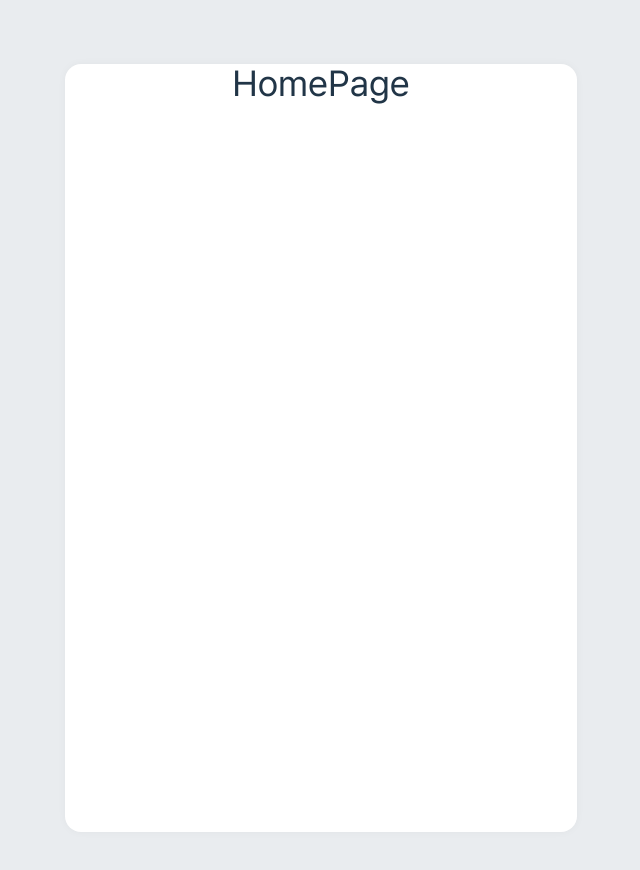
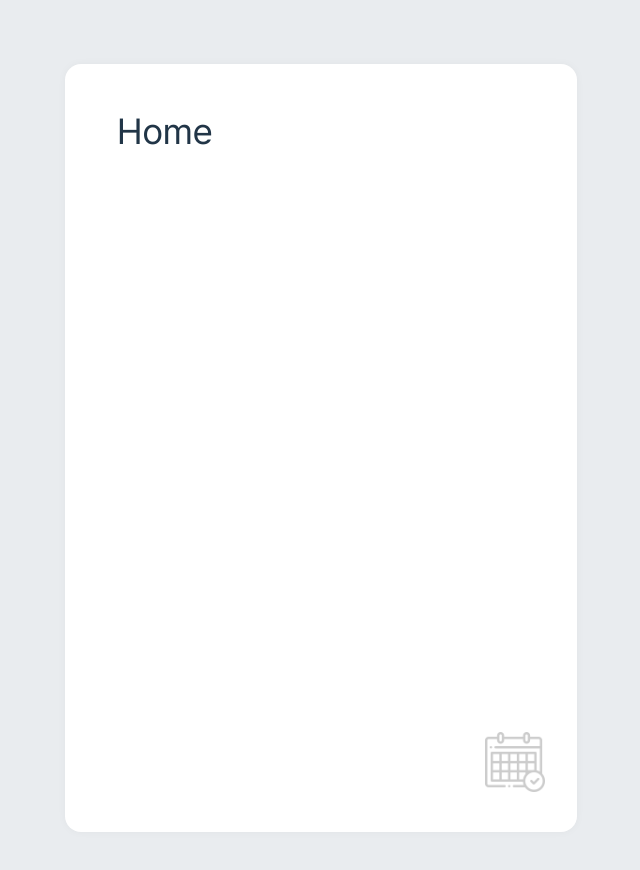
Before and after one commit to jsh6269/react-seminar, a React (Vite) app: page / in a window 1280 px wide. Shown: the top 870 px of the page, without its empty margins (319-959 px from the left). Built offline with nearby package versions, Linux system fonts and the light colour scheme.

Commit message:
feat: link between two

```diff
--- a/src/routes/HistoryPage.jsx
+++ b/src/routes/HistoryPage.jsx
@@ -1,5 +1,18 @@
+import { Link } from "react-router-dom";
+import CheckListIcon from "../assets/images/checklist.png";
+
 const HistoryPage = () => {
-  return <h1>HistoryPage</h1>;
+  return (
+    <>
+      <h1 className="text-start m-12 mb-8 px-1">History</h1>
+      <Link to="/">
+        <img
+          src={CheckListIcon}
+          className="absolute w-15 right-8 bottom-10 opacity-20 hover:opacity-100 transition-opacity duration-120"
+        />
+      </Link>
+    </>
+  );
 };
 
 export default HistoryPage;
--- a/src/routes/HomePage.jsx
+++ b/src/routes/HomePage.jsx
@@ -1,5 +1,18 @@
+import { Link } from "react-router-dom";
+import CalenderIcon from "../assets/images/calendar.png";
+
 const HomePage = () => {
-  return <h1>HomePage</h1>;
+  return (
+    <>
+      <h1 className="text-start m-12 mb-8 px-1">Home</h1>
+      <Link to="/history">
+        <img
+          src={CalenderIcon}
+          className="absolute w-15 right-8 bottom-10 opacity-20 hover:opacity-100 transition-opacity duration-120"
+        />
+      </Link>
+    </>
+  );
 };
 
 export default HomePage;
```
